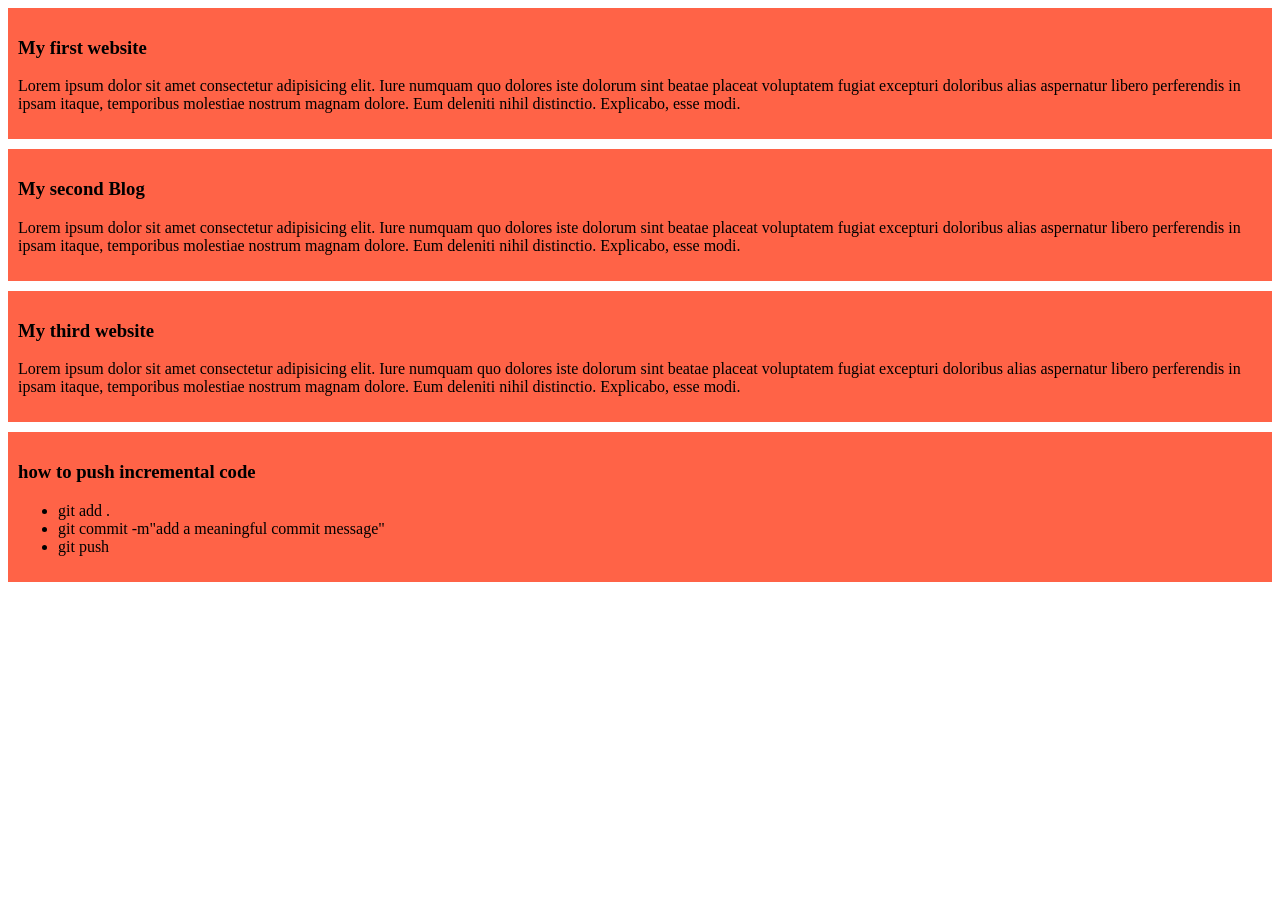
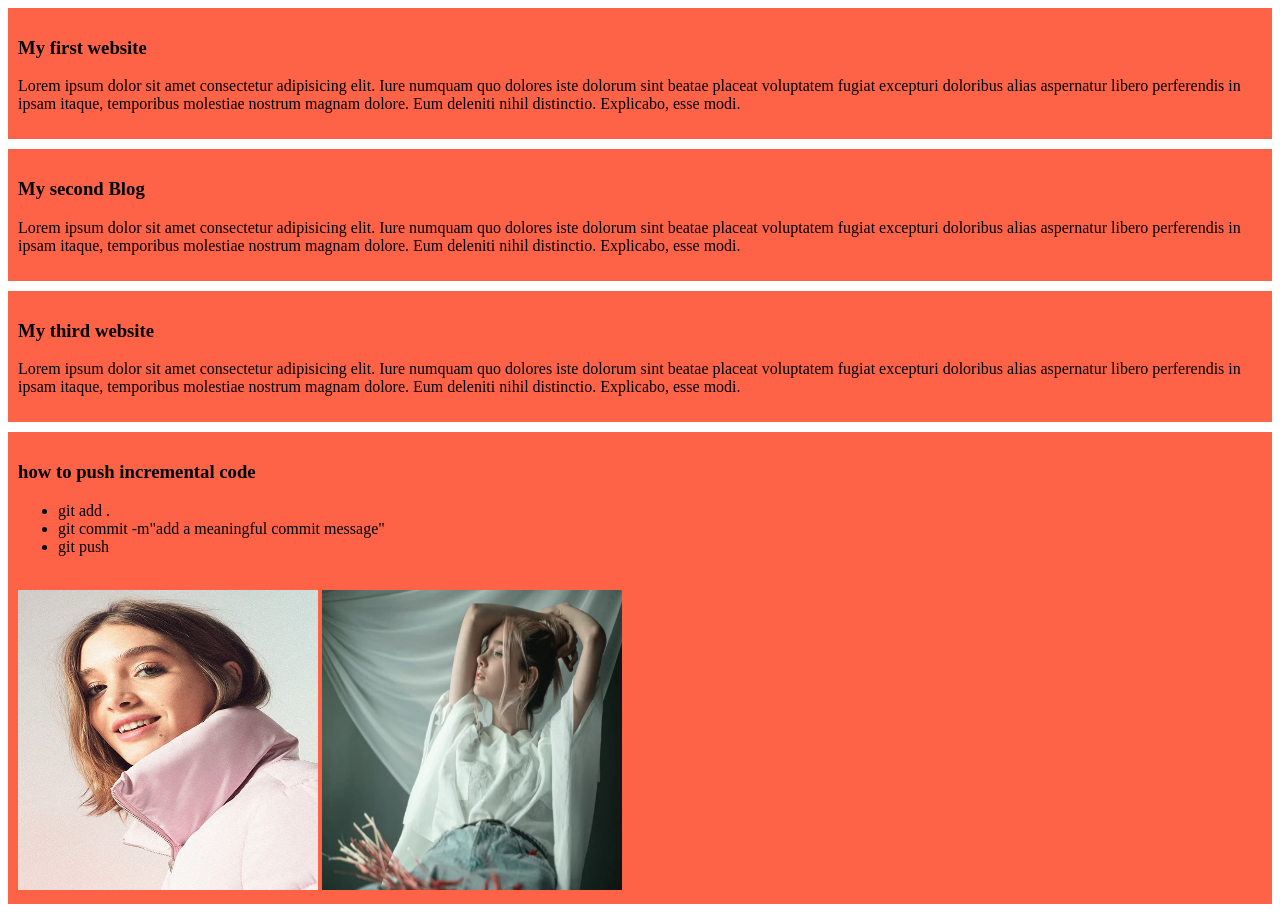
Before and after one commit to Rifatinfo/my-simple-website, a plain HTML site: page index.html in a window 1280 px wide. Before the commit the page ends 800 px from the top, so only its background shows below. Drawn offline with Linux system fonts and the light colour scheme.

Commit message:
add a meaningful commit message

```diff
--- a/index.html
+++ b/index.html
@@ -25,7 +25,11 @@
             <li>git add .</li>
             <li>git commit -m"add a meaningful commit message"</li>
             <li>git push </li>
-        </ul>
+        </ul><br>
+        <img src="images/banner-01.jpg" alt="girls picture" width="300px" height="300px">
+        <img src="images/04.png" alt="picture" width="300px" height="300px">
+
+
     </div>
 </body>
 </html>
```
Also changed, not shown: images/04.png (added), images/banner-01.jpg (added).
